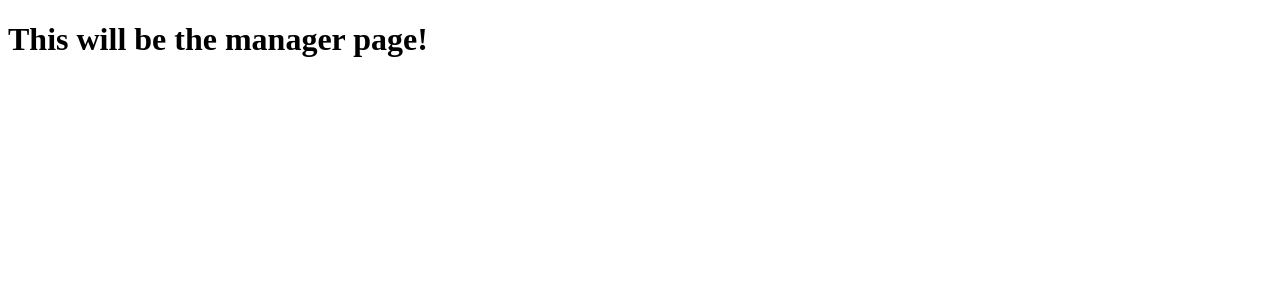
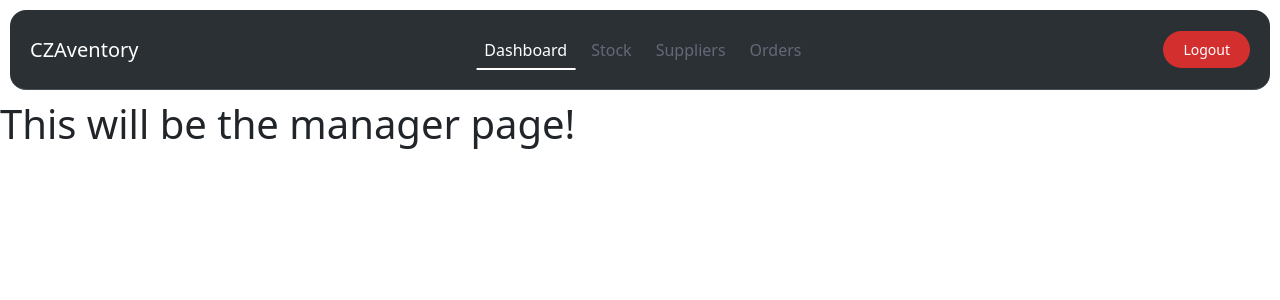
Before and after one commit to ZainabM872/Inventory-Management-System, a Django app: page /manager/ in a window 1280 px wide. Shown: the top 300 px of the page. Run offline with Django 5.2, Linux system fonts and the light colour scheme.

Commit message:
Adding navbar html, css, modifying manager html.

```diff
--- a/static/navstyle.css
+++ b/static/navstyle.css
@@ -1 +1,59 @@
-/* Creating empty navbar file to test branch */
+.navbar{
+    height: 80px;
+    margin: 10px;
+    border-radius: 16px;
+    padding: 0.5rem;
+}
+
+.logout-button {
+    background-color: #D32F2F;
+    color: #fff;
+    font-size: 14px;
+    padding: 8px 20px;
+    border-radius: 50px;
+    text-decoration: none;
+    transition: 0.3 background-color;
+}
+
+.logout-button:hover {
+    background-color: #B71C1C;
+}
+
+.navbar-toggler {
+    border: none;
+    font-size: 1.25rem;
+}
+
+.navbar-toggler:focus, .btn-close:focus {
+    box-shadow: none;
+    outline: none;
+}
+
+.nav-link {
+    color: #666777;
+    font-weight: 500;
+    position: relative;
+}
+
+.nav-link:hover, .nav-link.active{
+    color: #d5d5d5;
+}
+@media (min-width: 765px){
+    .nav-link::before{
+        content: "";
+        position: absolute;
+        bottom: 0;
+        left: 50%;
+        transform: translateX(-50%);
+        width: 0;
+        height: 2px;
+        background-color: #ffffff;
+        visibility: hidden;
+        transition: 0.5 ease-in-out;
+    }
+
+    .nav-link:hover::before, .nav-link.active::before {
+        width: 100%;
+        visibility: visible;
+    }
+}
--- a/templates/dashboard/manager.html
+++ b/templates/dashboard/manager.html
@@ -6,6 +6,7 @@
     <title>Staff Page</title>
 </head>
 <body>
+    {% include 'partials/nav.html' %}
     <h1>
         This will be the manager page!
     </h1>
--- a/templates/partials/nav.html
+++ b/templates/partials/nav.html
@@ -1,4 +1,61 @@
-<!--
-In this file we can add some code we will be repeating in our pages.
-i.e. a navigation bar that is common for all users, then instead of repeating the code we can just use template inheritance.
--->
+{% load static %}
+<!doctype html>
+<html lang="en">
+<head>
+    <!-- Required meta tags -->
+    <meta charset="utf-8">
+    <meta name="viewport" content="width=device-width, initial-scale=1">
+
+    <title>Hello, world!</title>
+
+    <!-- Bootstrap CSS -->
+    <link href="https://cdn.jsdelivr.net/npm/bootstrap@5.3.3/dist/css/bootstrap.min.css" rel="stylesheet"
+        integrity="sha384-QWTKZyjpPEjISv5WaRU9OFeRpok6YctnYmDr5pNlyT2bRjXh0JMhjY6hW+ALEwIH" crossorigin="anonymous">
+
+    <link rel="stylesheet" href="{% static '/navstyle.css' %}">
+     <!-- <link rel="stylesheet" href="style.css"> -->
+
+</head>
+<body>
+    <nav class="navbar bg-dark border-bottom border-body navbar-expand-md bg-body-tertiary" data-bs-theme="dark">
+        <div class="container-fluid">
+            <a class="navbar-brand me-auto" href="#">CZAventory</a>
+            <div class="offcanvas offcanvas-end" tabindex="-1" id="offcanvasNavbar" aria-labelledby="offcanvasNavbarLabel">
+                <div class="offcanvas-header">
+                    <h5 class="offcanvas-title"
+                    id="offcanvasNavbarLabel">CZAventory</h5>
+                    <button type="button" class="btn-close"
+                    data-bs-dismiss="offcanvas"aria-label="Close"></button>
+                </div>
+                <div class="offcanvas-body">
+                    <ul class="navbar-nav justify-content-center flex-grow-1 pe-3 gap-2">
+                        <li class="nav-item">
+                            <a class="nav-link active" aria-current="page" href="#">Dashboard</a>
+                        </li>
+                        <li class="nav-item">
+                            <a class="nav-link" href="#">Stock</a>
+                        </li>
+                        <li class="nav-item">
+                            <a class="nav-link" href="#">Suppliers</a>
+                        </li>
+                        <li class="nav-item">
+                            <a class="nav-link" href="#">Orders</a>
+                        </li>
+                    </ul>
+                </div>
+            </div>
+                <a href="#" class="logout-button">Logout</a>
+                <button class="navbar-toggler" type="button" data-bs-toggle="offcanvas"
+                data-bs-target="#offcanvasNavbar" aria-controls="offcanvasNavbar"
+                aria-label="Toggle navigation">
+                <span class="navbar-toggler-icon"></span>
+                </button>
+        </div>
+    </nav>
+    <!-- Bootstrap JS -->
+    <script src="https://cdn.jsdelivr.net/npm/bootstrap@5.3.3/dist/js/bootstrap.bundle.min.js"
+        integrity="sha384-YvpcrYf0tY3lHB60NNkmXc5s9fDVZLESaAA55NDzOxhy9GkcIdslK1eN7N6jIeHz"
+        crossorigin="anonymous"></script>
+</body>
+
+</html>
```
